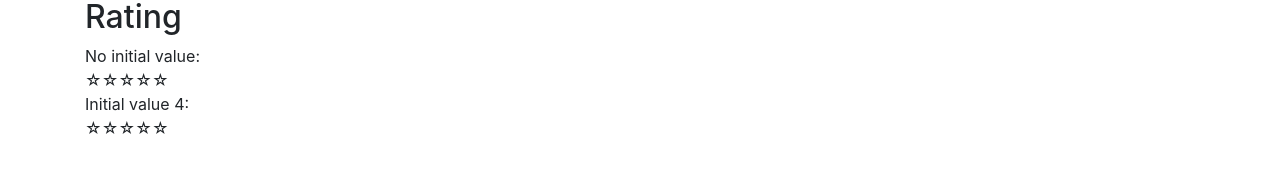
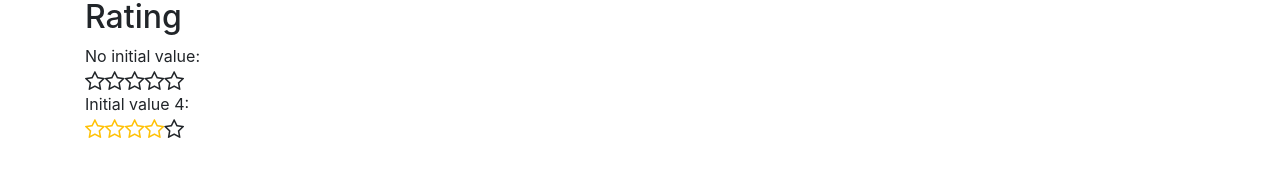
Before and after one commit to gyp2018/beerpad, a React app: page / in a window 1280 px wide. Shown: the part 535-712 px from the top of the page. Built offline with nearby package versions, Linux system fonts and the light colour scheme.

Commit message:
fixed Rating

```diff
--- a/src/components/Rating.jsx
+++ b/src/components/Rating.jsx
@@ -44,16 +44,15 @@ class Rating extends React.Component {
     const stars = [];
     for (let i = 1; i <= this.props.max; i++) {
       stars.push((
-        <span
-          className={i <= this.state.tmpRating ? 'RatingOn' : null}
+        <i
+          className={classNames('fa', 'fa-star-o', 'fa-lg', {'text-warning': i <= this.state.tmpRating})}
           key={i}
           onClick={!this.props.readonly && this.setRating.bind(this, i)}
           onMouseOver={!this.props.readonly && this.setTemp.bind(this, i)}
           onFocus={() => {}}
           role="presentation"
         >
-          &#9734;
-        </span>
+        </i>
       ));
     }
     return (
```
